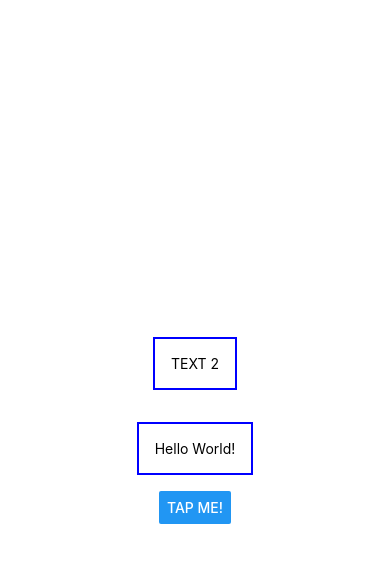
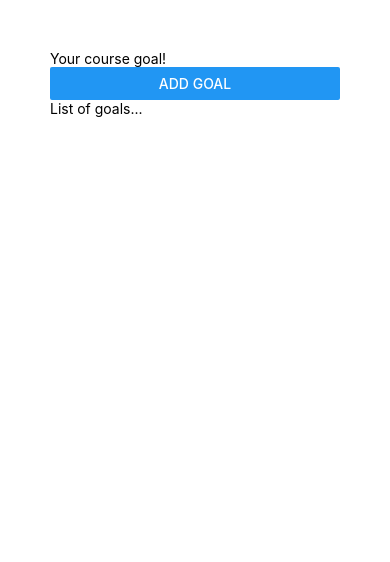
Before and after one commit to Dainichi1/React-Native, a React Native app in the folder 02 - React Native Basics COURSE GOALS APP/my-app/: screen / in a window 390 px wide. Shown: the top 562 px of the page. Built offline with nearby package versions, Linux system fonts and the light colour scheme.

Commit message:
17 - Exploring Layouts Flexbox

```diff
--- a/02 - React Native Basics COURSE GOALS APP/my-app/App.js
+++ b/02 - React Native Basics COURSE GOALS APP/my-app/App.js
@@ -1,28 +1,21 @@
-import { StyleSheet, Text, View, Button } from "react-native";
+import { StyleSheet, Text, View, Button, TextInput } from "react-native";
 
 export default function App() {
   return (
-    <View style={styles.container}>
+    <View style={styles.appContainer}>
       <View>
-        <Text style={styles.dummyText}>TEXT 2</Text>
+        <TextInput placeholder="Your course goal!" />
+        <Button title="Add goal" />
       </View>
-      <Text style={styles.dummyText}>Hello World!</Text>
-      <Button title="Tap me!" />
+      <View>
+        <Text>List of goals...</Text>
+      </View>
     </View>
   );
 }
 
 const styles = StyleSheet.create({
-  container: {
-    flex: 1,
-    backgroundColor: "#fff",
-    alignItems: "center",
-    justifyContent: "center",
-  },
-  dummyText: {
-    margin: 16,
-    borderWidth: 2,
-    padding: 16,
-    borderColor: "blue",
+  appContainer: {
+    padding: 50,
   },
 });
```
